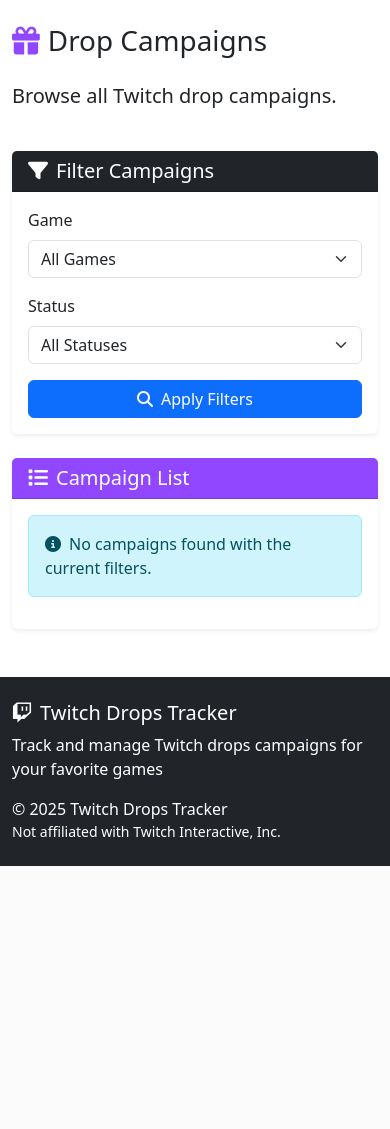
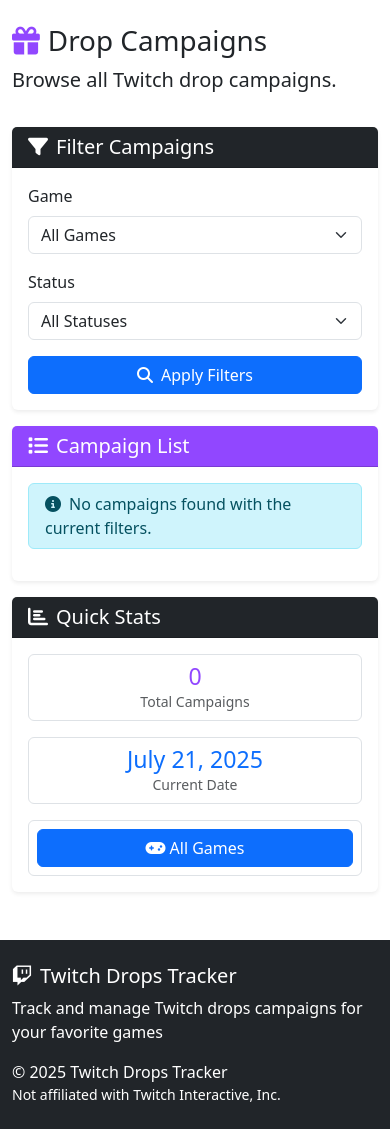
Before and after one commit to TheLovinator1/ttvdrops, a Django app: page /campaigns/ in a window 390 px wide. Shown: the part 56-1185 px from the top of the page. Before the commit the page ends 922 px from the top, so only its background shows below. Run offline with Django 5.2, Linux system fonts and the light colour scheme; data that the repository does not hold is empty; parts of the project's set-up code (start-up, migrations or seed data) failed here and were passed over.

Commit message:
Refactor campaign list layout for improved styling and responsiveness

```diff
--- a/templates/twitch/campaign_list.html
+++ b/templates/twitch/campaign_list.html
@@ -3,20 +3,20 @@
 {% block title %}Drop Campaigns - Twitch Drops Tracker{% endblock %}
 
 {% block content %}
-<div class="row mb-4">
+<div class="row mb-3">
     <div class="col">
-        <h1 class="mb-4"><i class="fas fa-gift me-2 twitch-color"></i>Drop Campaigns</h1>
-        <p class="lead">Browse all Twitch drop campaigns.</p>
+        <h1 class="mb-2"><i class="fas fa-gift me-2 twitch-color"></i>Drop Campaigns</h1>
+        <p class="lead mb-3">Browse all Twitch drop campaigns.</p>
     </div>
 </div>
 
-<div class="row mb-4">
+<div class="row mb-3">
     <div class="col-12">
         <div class="card border-0 shadow-sm">
-            <div class="card-header bg-dark text-white">
+            <div class="card-header bg-dark text-white py-2">
                 <h5 class="mb-0"><i class="fas fa-filter me-2"></i>Filter Campaigns</h5>
             </div>
-            <div class="card-body">
+            <div class="card-body py-3">
                 <form method="get" action="{% url 'twitch:campaign_list' %}" class="row g-3">
                     <div class="col-md-5">
                         <label for="game" class="form-label">Game</label>
@@ -54,51 +54,61 @@
 <div class="row">
     <div class="col-12">
         <div class="card border-0 shadow-sm">
-            <div class="card-header bg-twitch">
+            <div class="card-header bg-twitch py-2">
                 <h5 class="mb-0"><i class="fas fa-list me-2"></i>Campaign List</h5>
             </div>
-            <div class="card-body">
+            <div class="card-body py-3">
                 {% if campaigns %}
-                <div class="row row-cols-1 row-cols-md-2 row-cols-lg-3 g-4">
+                <div class="row g-3">
                     {% for campaign in campaigns %}
-                    <div class="col">
+                    <div class="col-md-6 col-lg-4 col-xl-3">
                         {% if campaign.start_at <= now and campaign.end_at >= now %}
                         {% if campaign.status == 'ACTIVE' %}
-                        <div class="card h-100 campaign-card campaign-active">
+                        <div class="campaign-card campaign-active border rounded p-2">
                         {% else %}
-                            <div class="card h-100 campaign-card">
+                        <div class="campaign-card border rounded p-2">
                         {% endif %}
                         {% elif campaign.start_at > now %}
-                                <div class="card h-100 campaign-card campaign-upcoming">
+                        <div class="campaign-card campaign-upcoming border rounded p-2">
                         {% else %}
-                                    <div class="card h-100 campaign-card campaign-expired">
+                        <div class="campaign-card campaign-expired border rounded p-2">
                         {% endif %}
-
+                            <div class="d-flex">
+                                <div class="campaign-image flex-shrink-0 me-3">
                                     {% if campaign.image_url %}
-                                        <img src="{{ campaign.image_url }}" class="card-img-top"
-                                            alt="{{ campaign.name }}">
+                                    <img src="{{ campaign.image_url }}" width="70" height="70" class="rounded"
+                                        alt="{{ campaign.name }}" style="object-fit: cover;">
+                                    {% else %}
+                                    <div class="bg-light rounded"
+                                        style="width: 70px; height: 70px; display: flex; align-items: center; justify-content: center;">
+                                        <i class="fas fa-image text-muted" style="font-size: 1.5rem;"></i>
+                                    </div>
                                     {% endif %}
-                                        <div class="card-body">
-                                            <h5 class="card-title">{{ campaign.clean_name }}</h5>
-                                            <h6 class="card-subtitle mb-2 text-muted">{{ campaign.game.display_name }}
-                                            </h6>
-                                            <p class="card-text small">{{ campaign.description|truncatewords:20 }}</p>
-                                            <p class="card-text">
-                                                <small class="text-muted">
-                                                    <i
-                                                        class="far fa-calendar-alt me-1"></i>{{ campaign.start_at|date:"M d, Y" }}
+                                </div>
+                                <div class="campaign-details min-w-0">
+                                    <div class="title-wrapper" style="min-height: 2.4rem;">
+                                        <h6 class="mb-1" title="{{ campaign.name }}"
+                                            style="display: -webkit-box; display: box; -webkit-line-clamp: 2; line-clamp: 2; -webkit-box-orient: vertical; box-orient: vertical; overflow: hidden; font-size: 0.9rem;">
+                                            {{ campaign.clean_name }}</h6>
+                                    </div>
+                                    <p class="mb-1 small text-muted text-truncate">
+                                        <a href="{% url 'twitch:game_detail' campaign.game.id %}"
+                                            class="text-decoration-none" title="{{ campaign.game.display_name }}">
+                                            <i class="fas fa-gamepad me-1"></i>{{ campaign.game.display_name }}
+                                        </a>
+                                    </p>
+                                    <p class="mb-0 small text-muted">
+                                        <i class="far fa-calendar-alt me-1"></i>{{ campaign.start_at|date:"M d, Y" }}
                                         - {{ campaign.end_at|date:"M d, Y" }}
-                                                </small>
                                     </p>
                                 </div>
-                                        <div class="card-footer bg-transparent">
-                                            <div class="d-flex justify-content-between align-items-center">
+                            </div>
+                            <div class="d-flex justify-content-between align-items-center mt-2">
                                 {% if campaign.start_at <= now and campaign.end_at >= now %}
                                 {% if campaign.status == 'ACTIVE' %}
                                 <span class="badge bg-success">Active</span>
                                 {% else %}
-                                                <span
-                                                    class="badge bg-warning text-dark">{{ campaign.status|title }}</span>
+                                <span class="badge bg-warning text-dark">{{ campaign.status|title }}</span>
                                 {% endif %}
                                 {% elif campaign.start_at > now %}
                                 <span class="badge bg-info text-dark">Upcoming</span>
@@ -106,15 +116,14 @@
                                 <span class="badge bg-secondary">Expired</span>
                                 {% endif %}
                                 <a href="{% url 'twitch:campaign_detail' campaign.id %}"
-                                                    class="btn btn-sm btn-outline-primary">View Details</a>
-                                            </div>
+                                    class="btn btn-sm btn-outline-primary">Details</a>
                             </div>
                         </div>
                     </div>
                     {% endfor %}
                 </div>
                 {% else %}
-                            <div class="alert alert-info">
+                <div class="alert alert-info py-2">
                     <i class="fas fa-info-circle me-2"></i>No campaigns found with the current filters.
                 </div>
                 {% endif %}
@@ -122,4 +131,37 @@
         </div>
     </div>
 </div>
+
+<div class="row mt-3">
+    <div class="col-12">
+        <div class="card border-0 shadow-sm">
+            <div class="card-header bg-dark text-white py-2">
+                <h5 class="mb-0"><i class="fas fa-chart-bar me-2"></i>Quick Stats</h5>
+            </div>
+            <div class="card-body py-3">
+                <div class="row text-center g-2">
+                    <div class="col-md-4 mb-2 mb-md-0">
+                        <div class="p-2 border rounded">
+                            <h3 class="twitch-color mb-0">{{ campaigns|length }}</h3>
+                            <p class="mb-0 small text-muted">Total Campaigns</p>
+                        </div>
+                    </div>
+                    <div class="col-md-4 mb-2 mb-md-0">
+                        <div class="p-2 border rounded">
+                            <h3 class="text-primary mb-0">{{ now|date:"F j, Y" }}</h3>
+                            <p class="mb-0 small text-muted">Current Date</p>
+                        </div>
+                    </div>
+                    <div class="col-md-4">
+                        <div class="p-2 border rounded">
+                            <a href="{% url 'twitch:game_list' %}" class="btn btn-primary w-100">
+                                <i class="fas fa-gamepad me-1"></i>All Games
+                            </a>
+                        </div>
+                    </div>
+                </div>
+            </div>
+        </div>
+    </div>
+</div>
 {% endblock %}
```
Lines whose indentation alone changed are shown as unchanged.
